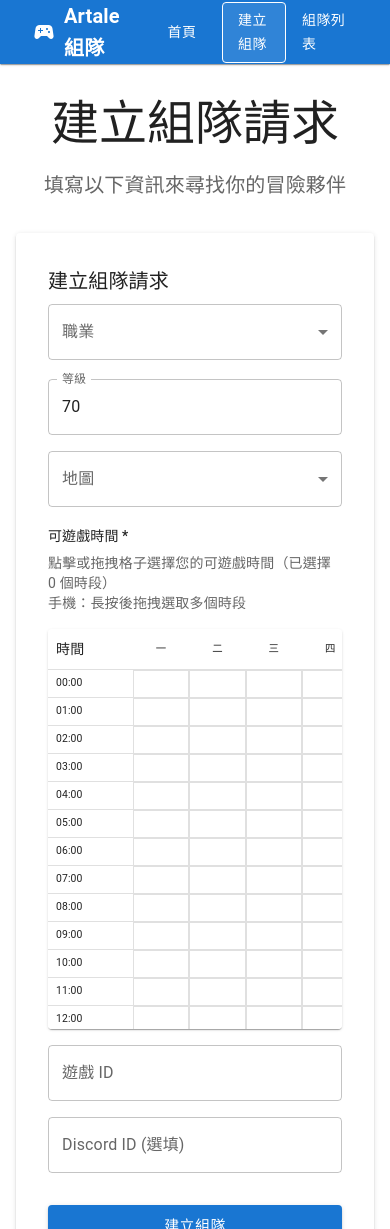
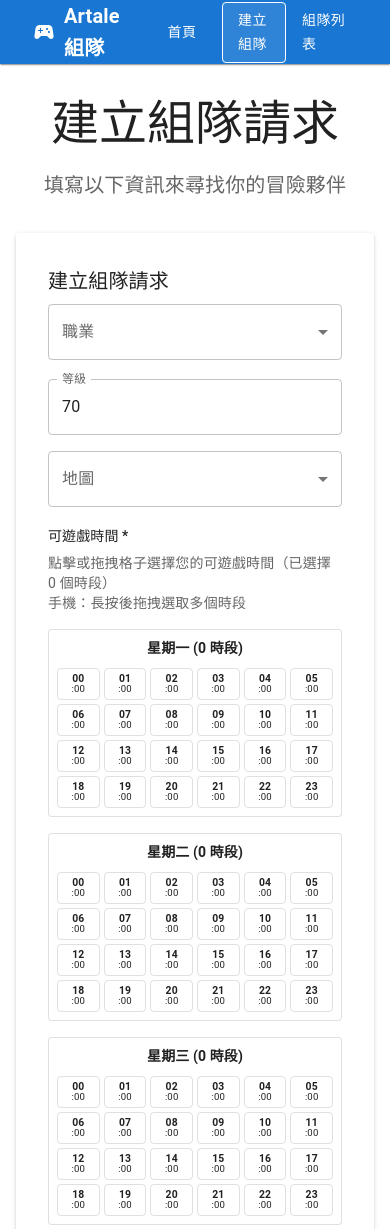
Before and after one commit to anthea-wu/play-with-me-in-artale, a Next.js app: page /create in a window 390 px wide. Shown: the top 1229 px of the page. Built offline with nearby package versions, Linux system fonts and the light colour scheme; what @mui/material-nextjs would draw is missing.

Commit message:
feat: add responsive mobile layout for time grid

```diff
--- a/src/app/create/page.tsx
+++ b/src/app/create/page.tsx
@@ -19,7 +19,7 @@ export default function CreateGroupPage() {
         </Typography>
       </Box>
 
-      <Paper elevation={2} sx={{ p: 4, maxWidth: '600px', mx: 'auto' }}>
+  <Paper elevation={2} sx={{ p: 4, maxWidth: '600px', mx: 'auto' }}>
         <GroupForm />
       </Paper>
     </Container>
--- a/src/components/GroupForm/WeeklyTimeGridField.tsx
+++ b/src/components/GroupForm/WeeklyTimeGridField.tsx
@@ -13,6 +13,8 @@ import {
   TableRow,
   Paper,
   Chip,
+  Card,
+  CardContent,
   styled
 } from '@mui/material';
 import { CreateGroupInput } from '@/lib/validations';
@@ -326,48 +328,11 @@ export default function WeeklyTimeGridField() {
         fieldRef.current = field;
         const selectedTimes = field.value || [];
 
-        return (
-          <Box>
-            <Typography variant="subtitle2" gutterBottom>
-              可遊戲時間 *
-            </Typography>
-
-            <Typography variant="body2" color="text.secondary" sx={{ mb: 2 }}>
-              點擊或拖拽格子選擇您的可遊戲時間（已選擇 {selectedTimes.length} 個時段）
-              <br />
-              <Box component="span" sx={{ '@media (max-width: 768px)': { display: 'inline' }, '@media (min-width: 769px)': { display: 'none' } }}>
-                手機：長按後拖拽選取多個時段
-              </Box>
-            </Typography>
-
-            {/* 響應式觸控包裝器 */}
+        const renderDesktopView = () => (
           <Box
             sx={{
               position: 'relative',
-                // 桌面設備保持正常行為
               touchAction: 'auto',
-                '@media (max-width: 768px)': {
-                  // 手機設備才啟用觸控隔離
-                  touchAction: 'none',
-                  overscrollBehavior: 'contain',
-                  WebkitOverflowScrolling: 'touch',
-                }
-              }}
-              onTouchStart={(e) => {
-                // 只在手機設備上阻止事件冒泡
-                if (window.innerWidth <= 768) {
-                  e.stopPropagation();
-                }
-              }}
-              onTouchMove={(e) => {
-                if (window.innerWidth <= 768) {
-                  e.stopPropagation();
-                }
-              }}
-              onTouchEnd={(e) => {
-                if (window.innerWidth <= 768) {
-                  e.stopPropagation();
-                }
             }}
           >
             <TableContainer
@@ -375,16 +340,7 @@ export default function WeeklyTimeGridField() {
               sx={{
                 maxHeight: 400,
                 overflow: 'auto',
-                  // 桌面設備保持正常滾動
                 touchAction: 'auto',
-                  '@media (max-width: 768px)': {
-                    maxWidth: '100%',
-                    overflowX: 'auto',
-                    // 手機設備才啟用觸控優化
-                    touchAction: 'none',
-                    overscrollBehavior: 'contain',
-                    WebkitOverflowScrolling: 'touch',
-                  }
               }}
             >
             <Table
@@ -392,14 +348,8 @@ export default function WeeklyTimeGridField() {
               stickyHeader
               size="small"
               sx={{
-                  minWidth: 480, // 統一調整為較小尺寸 (28px * 7 天 + 60px 時間欄 + 邊距)
-                  // 桌面設備保持正常行為
+                minWidth: 480,
                 touchAction: 'auto',
-                  '@media (max-width: 768px)': {
-                    // 手機設備才啟用觸控優化
-                    touchAction: 'none',
-                    overscrollBehavior: 'contain',
-                  }
               }}
               onMouseUp={handleMouseUp}
               onMouseLeave={handleMouseLeave}
@@ -428,14 +378,7 @@ export default function WeeklyTimeGridField() {
                         fontSize: '0.75rem'
                       }}
                     >
-                        <Box component="span" sx={{
-                          '@media (max-width: 768px)': {
-                            display: 'block',
-                            fontSize: '0.65rem'
-                          }
-                        }}>
                       {day.label}
-                        </Box>
                     </TableCell>
                   ))}
                 </TableRow>
@@ -449,10 +392,7 @@ export default function WeeklyTimeGridField() {
                       position: 'sticky',
                       left: 0,
                       backgroundColor: 'background.paper',
-                        zIndex: 1,
-                        '@media (max-width: 768px)': {
-                          fontSize: '0.65rem'
-                        }
+                      zIndex: 1
                     }}>
                       {formatHour(hour)}
                     </TableCell>
@@ -479,6 +419,158 @@ export default function WeeklyTimeGridField() {
               </TableBody>
             </Table>
             </TableContainer>
+          </Box>
+        );
+
+        const renderMobileView = () => (
+          <Box
+            sx={{
+              position: 'relative',
+              touchAction: 'none',
+              overscrollBehavior: 'contain',
+              WebkitOverflowScrolling: 'touch',
+            }}
+            onTouchStart={(e) => e.stopPropagation()}
+            onTouchMove={(e) => e.stopPropagation()}
+            onTouchEnd={(e) => e.stopPropagation()}
+          >
+            <Box sx={{ display: 'flex', flexDirection: 'column', gap: 1 }}>
+              {WEEKDAYS.map(day => {
+                const daySelectedTimes = selectedTimes.filter(time => time.startsWith(day.key));
+
+                return (
+                  <Box key={day.key}>
+                    <Card
+                      variant="outlined"
+                      sx={{
+                        mb: 1,
+                        overflow: 'hidden'
+                      }}
+                    >
+                      <CardContent sx={{ p: 1, '&:last-child': { pb: 1 } }}>
+                        <Typography
+                          variant="subtitle2"
+                          sx={{
+                            mb: 1,
+                            textAlign: 'center',
+                            fontWeight: 'bold'
+                          }}
+                        >
+                          星期{day.label} ({daySelectedTimes.length} 時段)
+                        </Typography>
+
+                        <Box
+                          sx={{
+                            display: 'grid',
+                            gridTemplateColumns: 'repeat(6, 1fr)',
+                            gap: 0.5,
+                            maxWidth: '100%'
+                          }}
+                          onTouchMove={handleTableTouchMove}
+                          onTouchEnd={handleTouchEnd}
+                        >
+                          {HOURS.map(hour => {
+                            const timeSlotKey = getTimeSlotKey(day.key, hour);
+                            const isSelected = selectedTimes.includes(timeSlotKey);
+
+                            return (
+                              <Box
+                                key={timeSlotKey}
+                                data-time-slot={timeSlotKey}
+                                onMouseDown={(event) => handleMouseDown(day.key, hour, event)}
+                                onMouseEnter={() => handleMouseEnter(day.key, hour)}
+                                onTouchStart={(event) => handleTouchStart(day.key, hour, event)}
+                                sx={{
+                                  padding: '4px 2px',
+                                  textAlign: 'center',
+                                  cursor: 'pointer',
+                                  border: 1,
+                                  borderColor: 'divider',
+                                  borderRadius: 1,
+                                  backgroundColor: isSelected
+                                    ? 'primary.main'
+                                    : 'transparent',
+                                  color: isSelected
+                                    ? 'primary.contrastText'
+                                    : 'text.primary',
+                                  fontSize: '0.65rem',
+                                  minHeight: '32px',
+                                  display: 'flex',
+                                  flexDirection: 'column',
+                                  justifyContent: 'center',
+                                  alignItems: 'center',
+                                  transition: 'all 0.2s ease',
+                                  userSelect: 'none',
+                                  WebkitUserSelect: 'none',
+                                  MozUserSelect: 'none',
+                                  msUserSelect: 'none',
+                                  WebkitTouchCallout: 'none',
+                                  WebkitTapHighlightColor: 'transparent',
+                                  touchAction: 'none',
+                                  '&:active': {
+                                    backgroundColor: isSelected
+                                      ? 'primary.dark'
+                                      : 'action.selected',
+                                    transform: isDragging ? 'none' : 'scale(0.95)',
+                                  },
+                                  '&:hover': {
+                                    backgroundColor: isSelected
+                                      ? 'primary.dark'
+                                      : 'action.hover',
+                                  }
+                                }}
+                              >
+                                <Box sx={{ fontWeight: 'bold', lineHeight: 1 }}>
+                                  {hour.toString().padStart(2, '0')}
+                                </Box>
+                                <Box sx={{ fontSize: '0.6rem', lineHeight: 1 }}>
+                                  :00
+                                </Box>
+                                {isSelected && (
+                                  <Box sx={{ fontSize: '0.8rem', lineHeight: 1, mt: 0.25 }}>
+                                    ●
+                                  </Box>
+                                )}
+                              </Box>
+                            );
+                          })}
+                        </Box>
+                      </CardContent>
+                    </Card>
+                  </Box>
+                );
+              })}
+            </Box>
+          </Box>
+        );
+
+        return (
+          <Box>
+            <Typography variant="subtitle2" gutterBottom>
+              可遊戲時間 *
+            </Typography>
+
+            <Typography variant="body2" color="text.secondary" sx={{ mb: 2 }}>
+              點擊或拖拽格子選擇您的可遊戲時間（已選擇 {selectedTimes.length} 個時段）
+              <br />
+              <Box component="span" sx={{ '@media (max-width: 768px)': { display: 'inline' }, '@media (min-width: 769px)': { display: 'none' } }}>
+                手機：長按後拖拽選取多個時段
+              </Box>
+            </Typography>
+
+            {/* 響應式視圖切換 */}
+            <Box sx={{
+              '@media (min-width: 769px)': { display: 'block' },
+              '@media (max-width: 768px)': { display: 'none' }
+            }}>
+              {renderDesktopView()}
+            </Box>
+
+            <Box sx={{
+              '@media (min-width: 769px)': { display: 'none' },
+              '@media (max-width: 768px)': { display: 'block' }
+            }}>
+              {renderMobileView()}
             </Box>
 
             {selectedTimes.length > 0 && (
```
Lines whose indentation alone changed are shown as unchanged.
